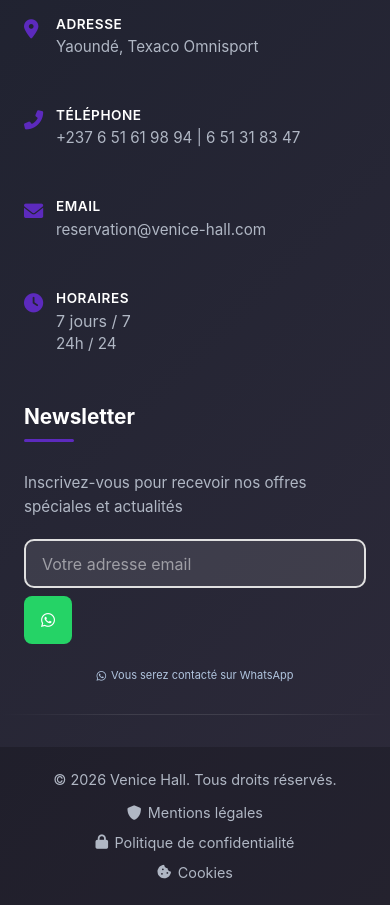
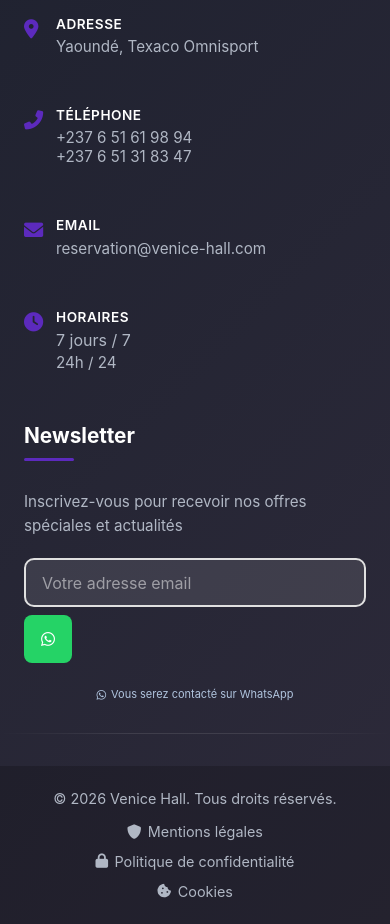
Before and after one commit to ManuelaMeupia/VeniceHall, a React (Create React App) app: page /admin in a window 390 px wide. Shown: the part 1560-2484 px from the top of the page. Built offline with nearby package versions, Linux system fonts and the light colour scheme.

Commit message:
ajout des numeros de telephones

```diff
--- a/src/components/Footer.jsx
+++ b/src/components/Footer.jsx
@@ -143,7 +143,9 @@ const Footer = () => {
                 <i className="fas fa-phone-alt"  style={{color:"#5c2abd"}}></i>
                 <div className="contact-detail">
                   <span className="contact-label">Téléphone</span>
-                  <span>+237 6 51 61 98 94 | 6 51 31 83 47</span>
+                  <span>+237 6 51 61 98 94 <br />
+                    +237 6 51 31 83 47
+                  </span>
                 </div>
               </li>
               <li>
```
